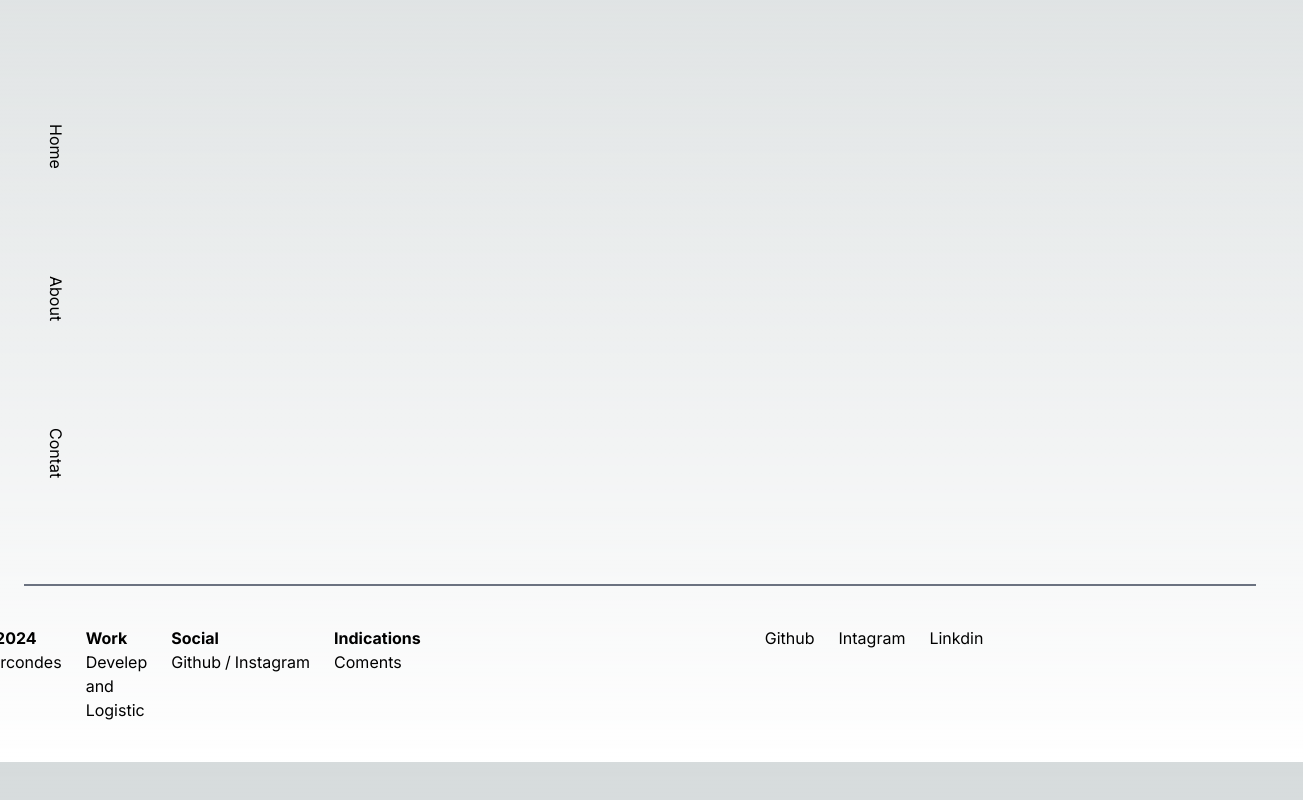
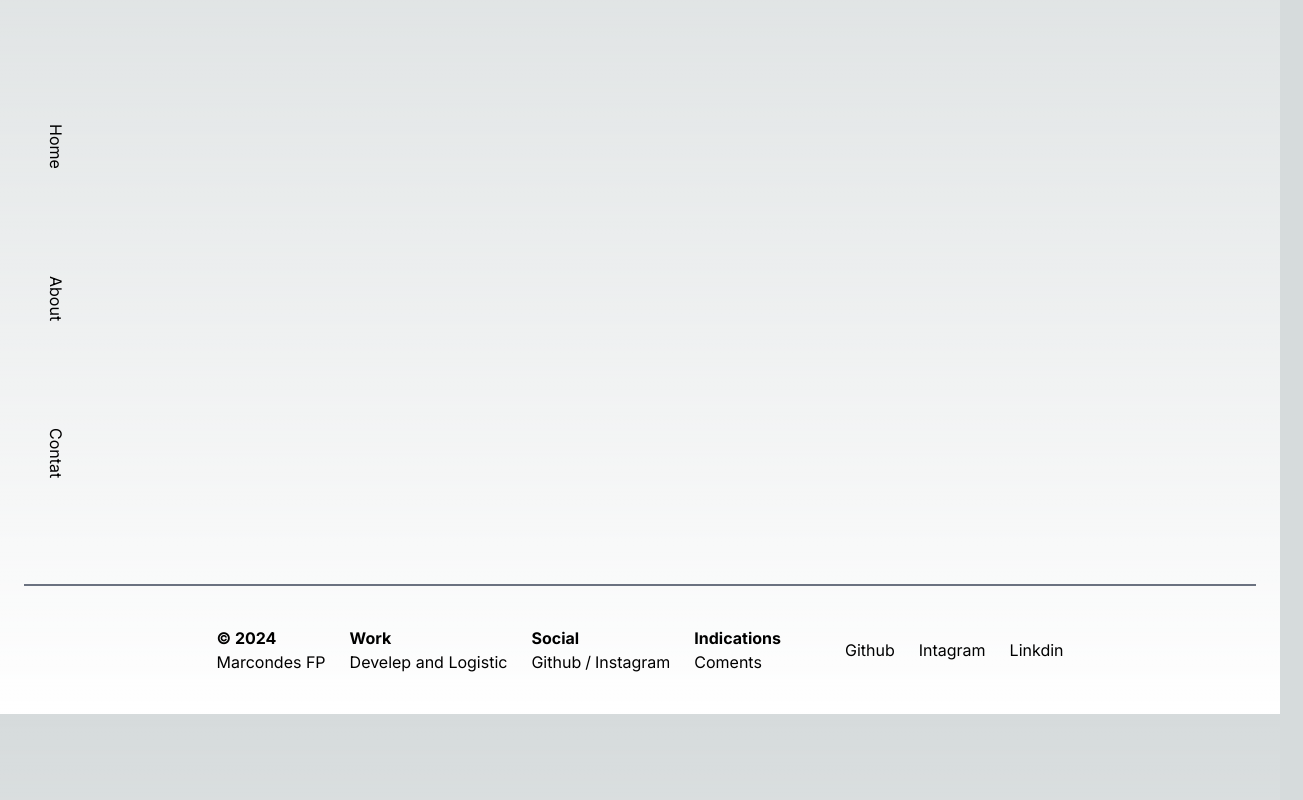
Before and after one commit to mascou9090/portfile-mascou, a Next.js app: page / in a window 1280 px wide. Shown: the part 256-1056 px from the top of the page, 1303 px wide, since content can reach past the window. Built offline with nearby package versions, Linux system fonts and the light colour scheme.

Commit message:
removido warning do p pai do nav no footer

```diff
--- a/components/Footer/index.tsx
+++ b/components/Footer/index.tsx
@@ -31,13 +31,11 @@ export const Footer = () => {
                     <br />
                     <a className="hover:text-gray-400 cursor-pointer" href="#">Coments</a>
                 </p>
-                <p>
-                    <nav className="flex space-x-6 list-none mx-80 items-center">
+                <nav className="flex space-x-6 pl-60 md:pl-10 sm:p-0 list-none mx-80 items-center">
                     <li className="hover:text-gray-400 cursor-pointer">Github</li>
                     <li className="hover:text-gray-400 cursor-pointer">Intagram</li>
                     <li className="hover:text-gray-400 cursor-pointer">Linkdin</li>
                 </nav>
-                </p>
             </div>
         </footer>
     )
```
Lines whose indentation alone changed are shown as unchanged.
